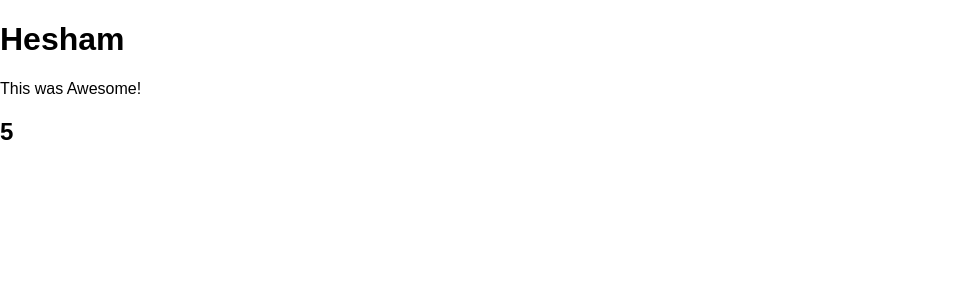
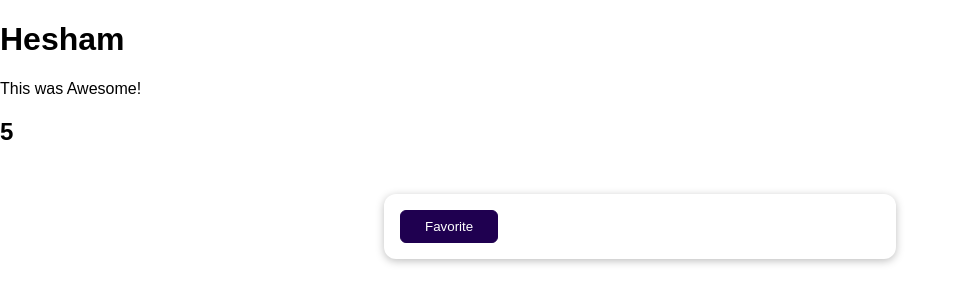
Before and after one commit to heshamzm/Feedback_django, a Django app: page /review/1 in a window 1280 px wide. Shown: the top 304 px of the page, without its empty margins (0-963 px from the left). Run offline with Django 3.2, Linux system fonts and the light colour scheme; data comes from the database, SQL or seed files in the repository.

Commit message:
trying to add session, but i got a serilaize error

```diff
--- a/feedback/settings.py
+++ b/feedback/settings.py
@@ -123,6 +123,7 @@
 
 MEDIA_ROOT = BASE_DIR / "uploads" # define where the media should be stored.
 MEDIA_URL = "/user-media/" # this setting to access the image static file.
+# SESSION_COOKIE_AGE = 120 >>age of the cookie. default is 2 weeks
 # Default primary key field type
 # https://docs.djangoproject.com/en/3.2/ref/settings/#default-auto-field
 
--- a/reviews/templates/reviews/review_details.html
+++ b/reviews/templates/reviews/review_details.html
@@ -6,5 +6,9 @@
     <h1>{{ review.user_name }}</h1>
     <p>{{ review.review_text }}</p>
     <h2>{{ review.rating }}</h2>
-
+    <form action="/reviews/favorite" method="POST">
+        {% csrf_token %}
+        <input type="hidden" name="review_id" value="{{review.id}}">
+        <button>Favorite</button>
+    </from>
 {% endblock %}
--- a/reviews/urls.py
+++ b/reviews/urls.py
@@ -6,5 +6,6 @@
     path("",views.ReviewView.as_view()), #this is how to add class path
     path("thank-you", views.Thank_you.as_view()),
     path("review-list", views.ReviewsListView.as_view(), name="All-views"),
+    path("reviews/favorite", views.AddFavoriteView.as_view()),
     path("review/<int:pk>", views.ReviewDetailsView.as_view(), name="review-details")
 ]
--- a/reviews/views.py
+++ b/reviews/views.py
@@ -96,3 +96,11 @@
     #     review = Review.objects.get(pk = review_id) #fetch the review from the database.
     #     context["review"] = review
     #     return context
+
+
+class AddFavoriteView(View):
+    def post(self, request):
+        review_id = request.POST["review_id"]
+        fav_review = Review.objects.get(pk=review_id)
+        request.session["favorite_review "] = fav_review
+        return HttpResponseRedirect("/reviews/" + review_id)
```
